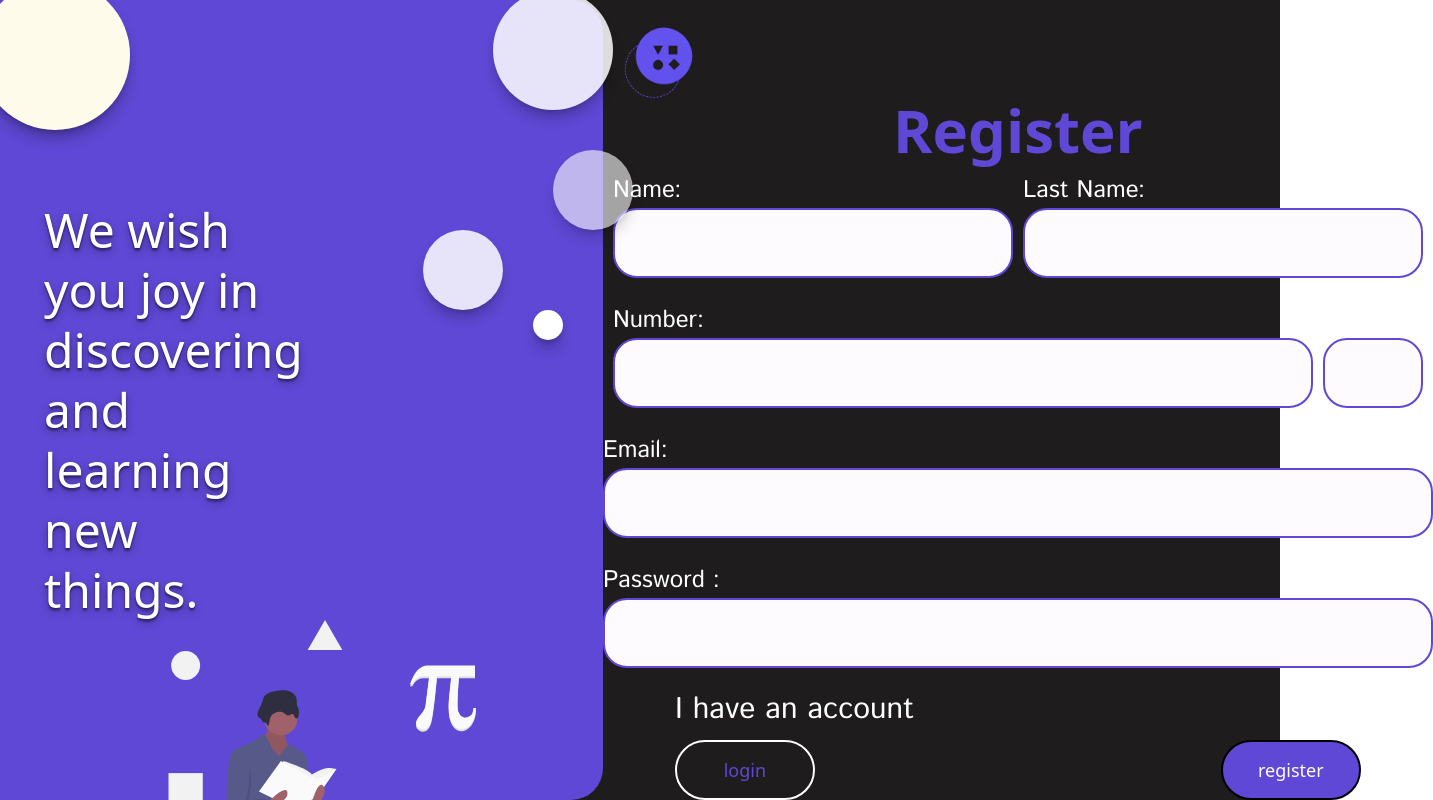
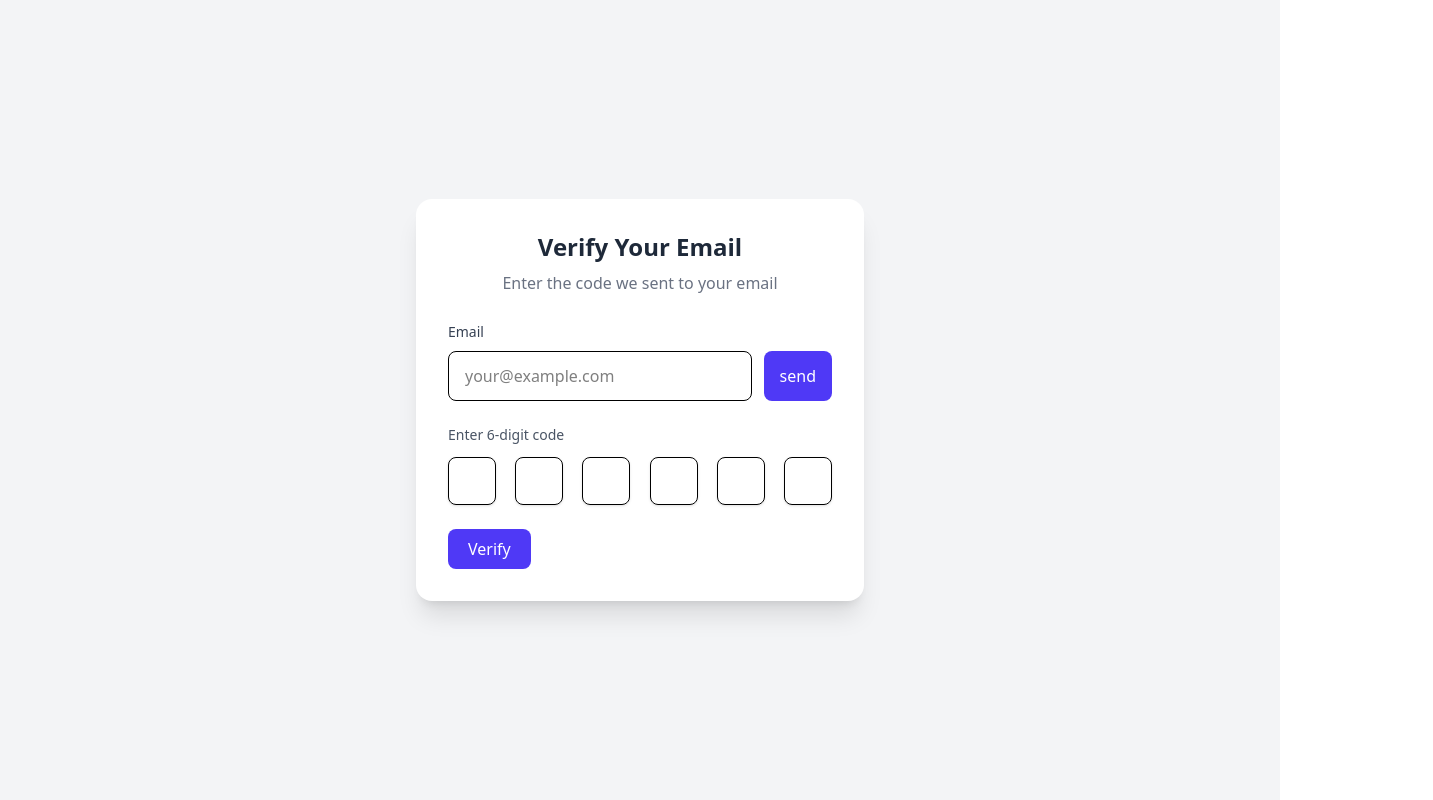
Before and after one commit to anandhuc1666/whiteboard, a React (Vite) app in the folder whiteboard/: page / in a window 1280 px wide. Shown: the top 800 px of the page, 1433 px wide, since content can reach past the window. Built offline with nearby package versions, Linux system fonts and the light colour scheme; a web font is replaced by a local one.

Commit message:
whiteboard

```diff
--- a/whiteboard/src/App.jsx
+++ b/whiteboard/src/App.jsx
@@ -1,13 +1,13 @@
 import React from 'react'
 import Login from './auth/students/Login'
 import Register from './auth/students/Register'
+import OtpPage from './auth/students/OtpPage'
 
 
 function App() {
   return (
     <div>
-
-      <Register/>
+    <OtpPage/>
     </div>
   )
 }
--- /dev/null
+++ b/whiteboard/src/auth/students/OtpPage.jsx
@@ -0,0 +1,108 @@
+import axios from "axios";
+import React, { useState } from "react";
+
+function OtpPage() {
+ const [emailsend, setEmail] = useState({ email: "" });
+ const [otpsend,setotpSend]=useState(false)
+  const handleChange = (e) => {
+    setEmail({ ...emailsend, [e.target.name]: e.target.value });
+  };
+  const generateOtpUrl = "http://localhost:5803/user/generateOtp";
+
+  const otpSend = async (e) => {
+    e.preventDefault();
+    setotpSend(true)
+    if(!emailsend){
+        return
+    }
+    try {
+      const responseOtp = await axios.post(generateOtpUrl, emailsend);
+      console.log("OTP sent:", responseOtp.data);
+      const data = await responseOtp.data
+      alert(data.message)
+      if(data.status == "success"){
+        return setotpSend(false)
+      }
+
+    } catch (error) {
+      console.error("Error sending OTP:", error);
+    }
+  };
+  console.log(emailsend);
+  return (
+    <div className="min-h-screen flex items-center justify-center bg-gray-100 p-6">
+      <div className="w-full max-w-md bg-white shadow-xl rounded-2xl p-8">
+        {/* <!-- Heading --> */}
+        <h2 className="text-2xl font-bold text-gray-800 text-center mb-2">
+          Verify Your Email
+        </h2>
+        <p className="text-gray-500 text-center mb-6">
+          Enter the code we sent to your email
+        </p>
+
+        {/* <!-- Email input --> */}
+        <div className="mb-6">
+          <label className="text-sm font-medium text-gray-700">Email</label>
+          <div className="flex gap-3 mt-2">
+            <input
+              type="email"
+              name="email"
+              placeholder="your@example.com"
+              value={emailsend.email}
+              className="flex-1 px-4 py-3 border rounded-lg focus:ring-2 focus:ring-indigo-400 focus:outline-none"
+              onChange={handleChange}
+            />
+            {otpsend === true?(<button className="px-4 py-2 bg-gray-700 text-white rounded-lg "onClick={otpSend}>sending...</button>):
+            (<button className="px-4 py-2 bg-indigo-600 text-white rounded-lg hover:bg-indigo-700"onClick={otpSend}>send</button>)}
+
+          </div>
+        </div>
+        {/*
+    <!-- OTP Inputs --> */}
+        <div>
+          <p className="text-sm text-gray-600 mb-3">Enter 6-digit code</p>
+          <div className="flex items-center justify-between gap-2">
+            <input
+              type="text"
+              maxLength="1"
+              className="w-12 h-12 text-center border rounded-lg shadow-sm focus:ring-2 focus:ring-[#5F48D5] focus:outline-none text-lg"
+            />
+            <input
+              type="text"
+              maxLength="1"
+              className="w-12 h-12 text-center border rounded-lg shadow-sm focus:ring-2 focus:ring-[#5F48D5] focus:outline-none text-lg"
+            />
+            <input
+              type="text"
+              maxLength="1"
+              className="w-12 h-12 text-center border rounded-lg shadow-sm focus:ring-2 focus:ring-[#5F48D5] focus:outline-none text-lg"
+            />
+            <input
+              type="text"
+              maxLength="1"
+              className="w-12 h-12 text-center border rounded-lg shadow-sm focus:ring-2 focus:ring-[#5F48D5] focus:outline-none text-lg"
+            />
+            <input
+              type="text"
+              maxLength="1"
+              className="w-12 h-12 text-center border rounded-lg shadow-sm focus:ring-2 focus:ring-[#5F48D5] focus:outline-none text-lg"
+            />
+            <input
+              type="text"
+              maxLength="1"
+              className="w-12 h-12 text-center border rounded-lg shadow-sm focus:ring-2 focus:ring-[#5F48D5] focus:outline-none text-lg"
+            />
+          </div>
+        </div>
+
+        <div className="mt-6 flex justify-between items-center">
+          <button className="px-5 py-2 bg-indigo-600 text-white rounded-lg hover:bg-[#48d569]">
+            Verify
+          </button>
+        </div>
+      </div>
+    </div>
+  );
+}
+
+export default OtpPage;
--- a/whiteboard/src/auth/students/Register.jsx
+++ b/whiteboard/src/auth/students/Register.jsx
@@ -177,7 +177,9 @@ function Register() {
 
         <div className="w-full h-auto py-3 flex justify-evenly flex-col px-18 ">
           <div className="">
-            <p className="font-IstokWeb text-3xl text-white">I have an account </p>
+            <p className="font-IstokWeb text-3xl text-white">
+              I have an account{" "}
+            </p>
           </div>
           <div className="w-full h-auto py-3 flex justify-between">
             <button
```
Also changed, not shown: 1 other file (tests, documents, lock files or other folders).
